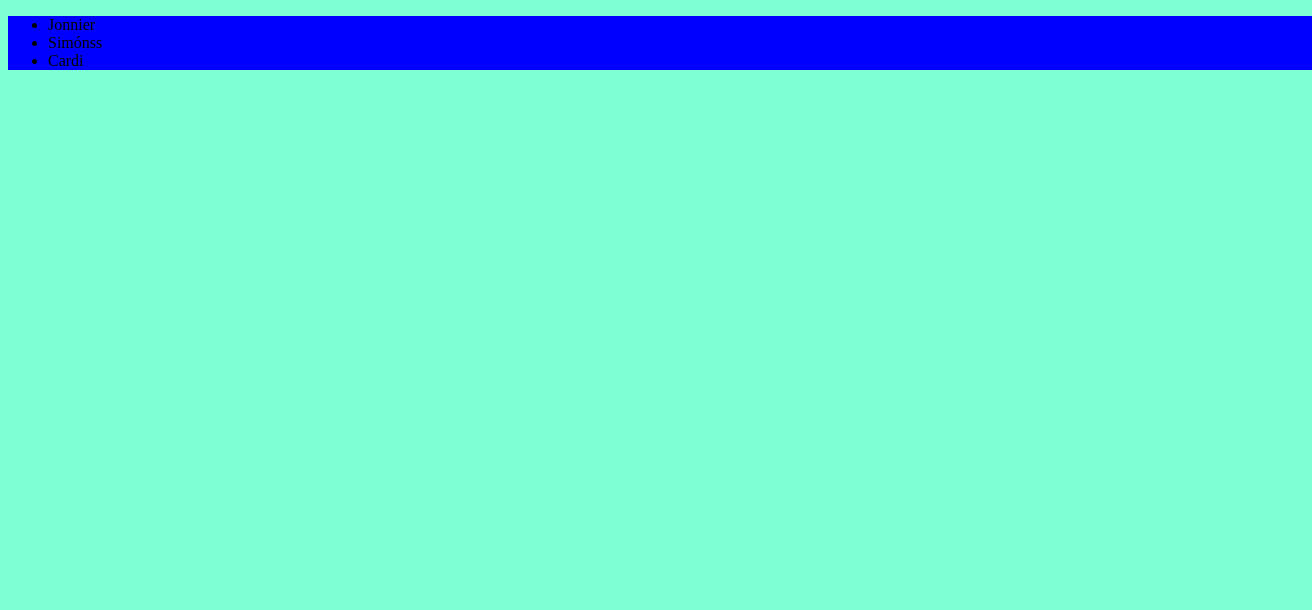
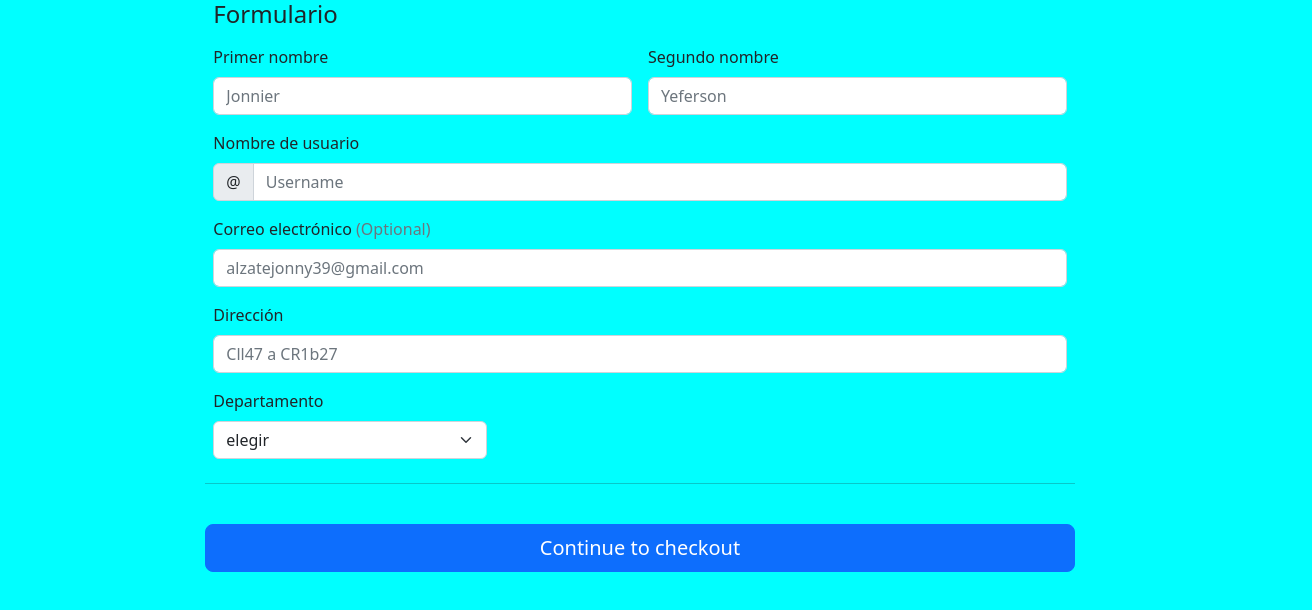
Before and after one commit to JonnierGrajalesAlzate/localstored, a plain HTML site: page index.html in a window 1280 px wide. Shown: the whole page, 1312 px wide, since content can reach past the window. Drawn offline with nearby package versions, Linux system fonts and the light colour scheme.

Commit message:
Formulario centrado y modificado

```diff
--- a/index.html
+++ b/index.html
@@ -4,29 +4,82 @@
     <meta charset="UTF-8">
     <meta http-equiv="X-UA-Compatible" content="IE=edge">
     <meta name="viewport" content="width=device-width, initial-scale=1.0">
-    <title>Jonni f´gs</title>
+    <link rel="shortcut icon" href="https://assets.stickpng.com/images/585e4beacb11b227491c3399.png" type="image/x-icon">
+    <link href="https://cdn.jsdelivr.net/npm/bootstrap@5.2.2/dist/css/bootstrap.min.css" rel="stylesheet" integrity="sha384-Zenh87qX5JnK2Jl0vWa8Ck2rdkQ2Bzep5IDxbcnCeuOxjzrPF/et3URy9Bv1WTRi" crossorigin="anonymous">
+    <link rel="stylesheet" href="./style/style.css">
+    <title>Jonnier</title>
 </head>
 <body>
-    <ul class="padre">
-        <li>Jonnier</li>
-        <li>Simónss</li>
-        <li>Cardi</li>
-    </ul>
+    <div class="col-md-7 col-lg-8">
+        <h4 class="mb-3">Formulario</h4>
+        <form class="needs-validation" novalidate="">
+          <div class="row g-3">
+            <div class="col-sm-6">
+              <label for="firstName" class="form-label">Primer nombre</label>
+              <input type="text" class="form-control" id="firstName" placeholder="Jonnier" value="" required="">
+              <div class="invalid-feedback">
+                Valid first name is required.
+              </div>
+            </div>
 
-    <style>
-        body{
-            background-color: aquamarine;
-        }
+            <div class="col-sm-6">
+              <label for="lastName" class="form-label">Segundo nombre</label>
+              <input type="text" class="form-control" id="lastName" placeholder="Yeferson" value="" required="">
+              <div class="invalid-feedback">
+                Valid last name is required.
+              </div>
+            </div>
 
-        .padre{
-            width: 100%;
-            background-color: blue;
-        }
+            <div class="col-12">
+              <label for="username" class="form-label">Nombre de usuario</label>
+              <div class="input-group has-validation">
+                <span class="input-group-text">@</span>
+                <input type="text" class="form-control" id="username" placeholder="Username" required="">
+              <div class="invalid-feedback">
+                  Your username is required.
+                </div>
+              </div>
+            </div>
 
-        li{
-            text-decoration: none;
-        }
-    </style>
+            <div class="col-12">
+              <label for="email" class="form-label">Correo electrónico <span class="text-muted">(Optional)</span></label>
+              <input type="email" class="form-control" id="email" placeholder="alzatejonny39@gmail.com">
+              <div class="invalid-feedback">
+                Please enter a valid email address for shipping updates.
+              </div>
+            </div>
 
+            <div class="col-12">
+              <label for="address" class="form-label">Dirección</label>
+              <input type="text" class="form-control" id="address" placeholder="Cll47 a CR1b27" required="">
+              <div class="invalid-feedback">
+                Please enter your shipping address.
+              </div>
+            </div>
+
+
+            <div class="col-md-4">
+              <label for="state" class="form-label">Departamento</label>
+              <select class="form-select" id="state" required="">
+                <option value="">elegir </option>
+                <option value="Antioquia">Antioquia</option>
+                <option value="Bogotá"> Bogotá</option>
+                <option value="Boyacá">Boyacá</option>
+                <option value="Huila">Huila</option>
+                <option value="Bolívar"> Bolívar</option>
+              </select>
+              <div class="invalid-feedback">
+                Please provide a valid state.
+              </div>
+            </div>
+
+
+          <hr class="my-4">
+
+          <button class="w-100 btn btn-primary btn-lg" type="submit">Continue to checkout</button>
+        </form>
+      </div>
+
+    <script src="https://cdn.jsdelivr.net/npm/bootstrap@5.2.2/dist/js/bootstrap.bundle.min.js" integrity="sha384-OERcA2EqjJCMA+/3y+gxIOqMEjwtxJY7qPCqsdltbNJuaOe923+mo//f6V8Qbsw3" crossorigin="anonymous"></script>
 </body>
 </html>
--- a/style/style.css
+++ b/style/style.css
@@ -0,0 +1,8 @@
+body{
+    background-color: aqua;justify-content: center;
+    display: flex;
+}
+
+.col-md-7 .col-lg-8{
+
+}
```
